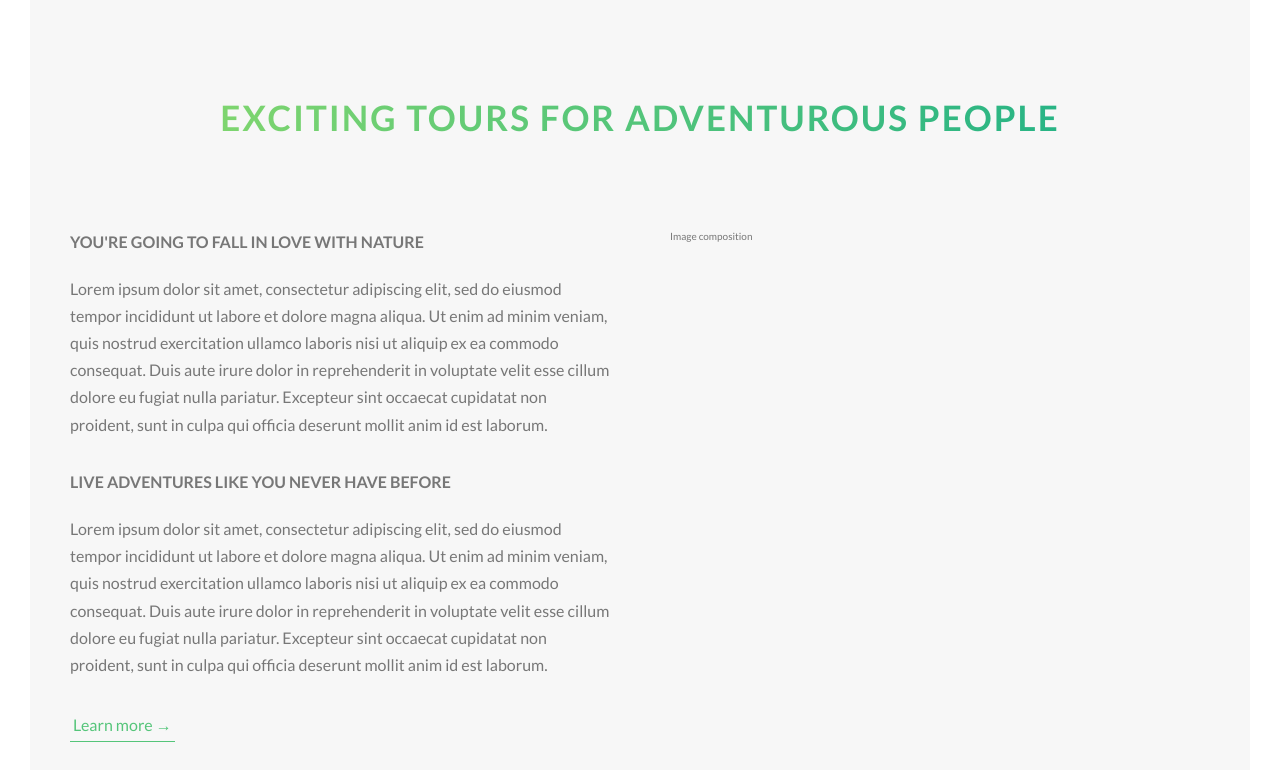
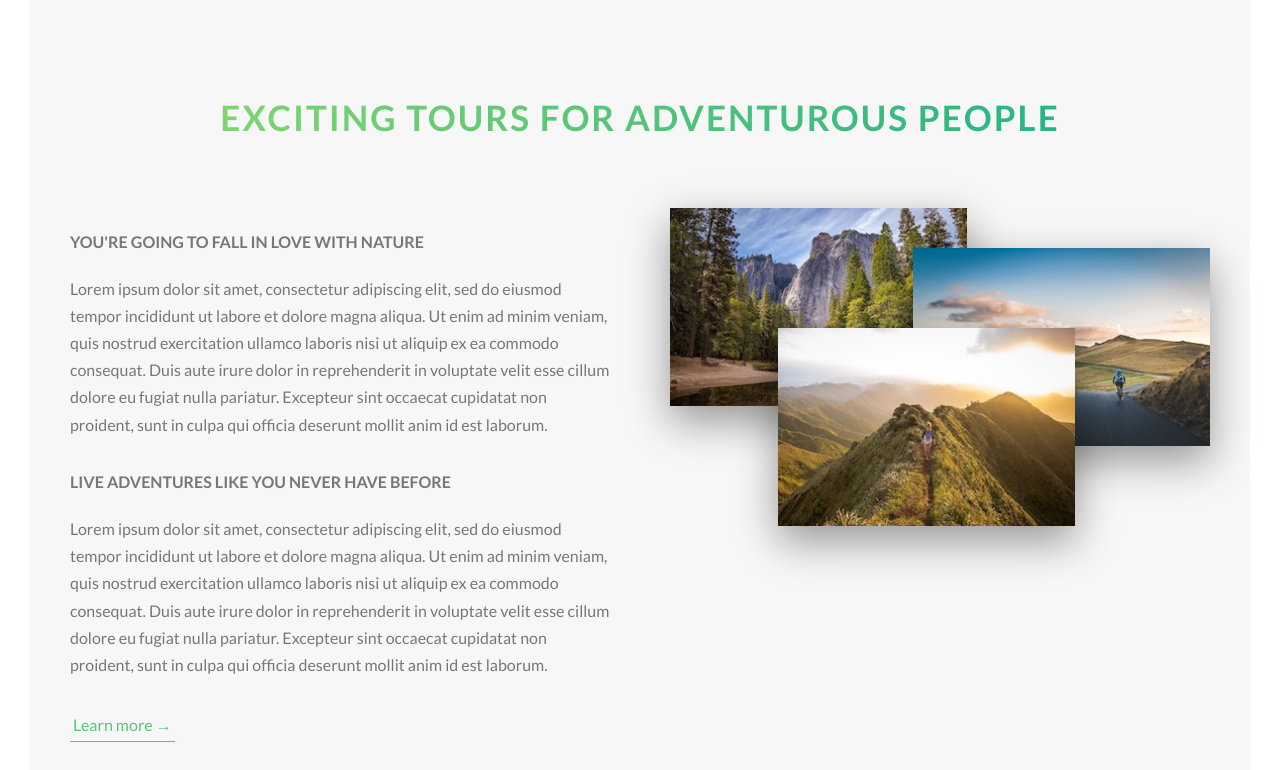
Before and after one commit to juntingl/the-road-to-css, a website: page src/index.html in a window 1280 px wide. Shown: the part 732-1502 px from the top of the page. Drawn offline with Linux system fonts and the light colour scheme.

Commit message:
feat: compositon sytle

```diff
--- a/src/index.html
+++ b/src/index.html
@@ -51,7 +51,11 @@
           <a href="#" class="btn-text">Learn more &rarr;</a>
         </div>
         <div class="col-1-of-2">
-          Image composition
+          <div class="composition">
+            <img src="./assets/images/nat-1.jpg" alt="Photo 1" class="composition__photo composition__photo--p1">
+            <img src="./assets/images/nat-2.jpg" alt="Photo 2" class="composition__photo composition__photo--p2">
+            <img src="./assets/images/nat-3.jpg" alt="Photo 3" class="composition__photo composition__photo--p3">
+          </div>
         </div>
       </div>
 
--- /dev/null
+++ b/src/sass/components/_composition.scss
@@ -0,0 +1,37 @@
+.composition {
+  position: relative;
+
+  &__photo {
+    width: 55%;
+    box-shadow: 0 1.5rem 4rem rgba($color-dark, .4);
+    // border-radius: 2px;
+    position: absolute;
+    z-index: 10;
+    transition: all .2s;
+    outline-offset: 2rem;
+
+    &--p1 {
+      left: 0;
+      top: -2rem;
+    }
+    &--p2 {
+      right: 0;
+      top: 2rem;
+    }
+    &--p3 {
+      left: 20%;
+      top: 10rem;
+    }
+
+    &:hover {
+      outline: 1.5rem solid $color-primary;
+      transform: scale(1.05);
+      box-shadow: 0 2.5rem 4rem rgba($color-dark, .5);
+      z-index: 20;
+    }
+  }
+
+  &:hover &__photo:not(:hover) {
+    transform: scale(.95);
+  }
+}
--- a/src/sass/main.scss
+++ b/src/sass/main.scss
@@ -9,6 +9,7 @@
 @import 'base/utilities';
 
 @import 'components/button';
+@import 'components/composition';
 
 @import 'layout/grid';
 @import 'layout/header';
```
Also changed, not shown: src/styles/index.css.
